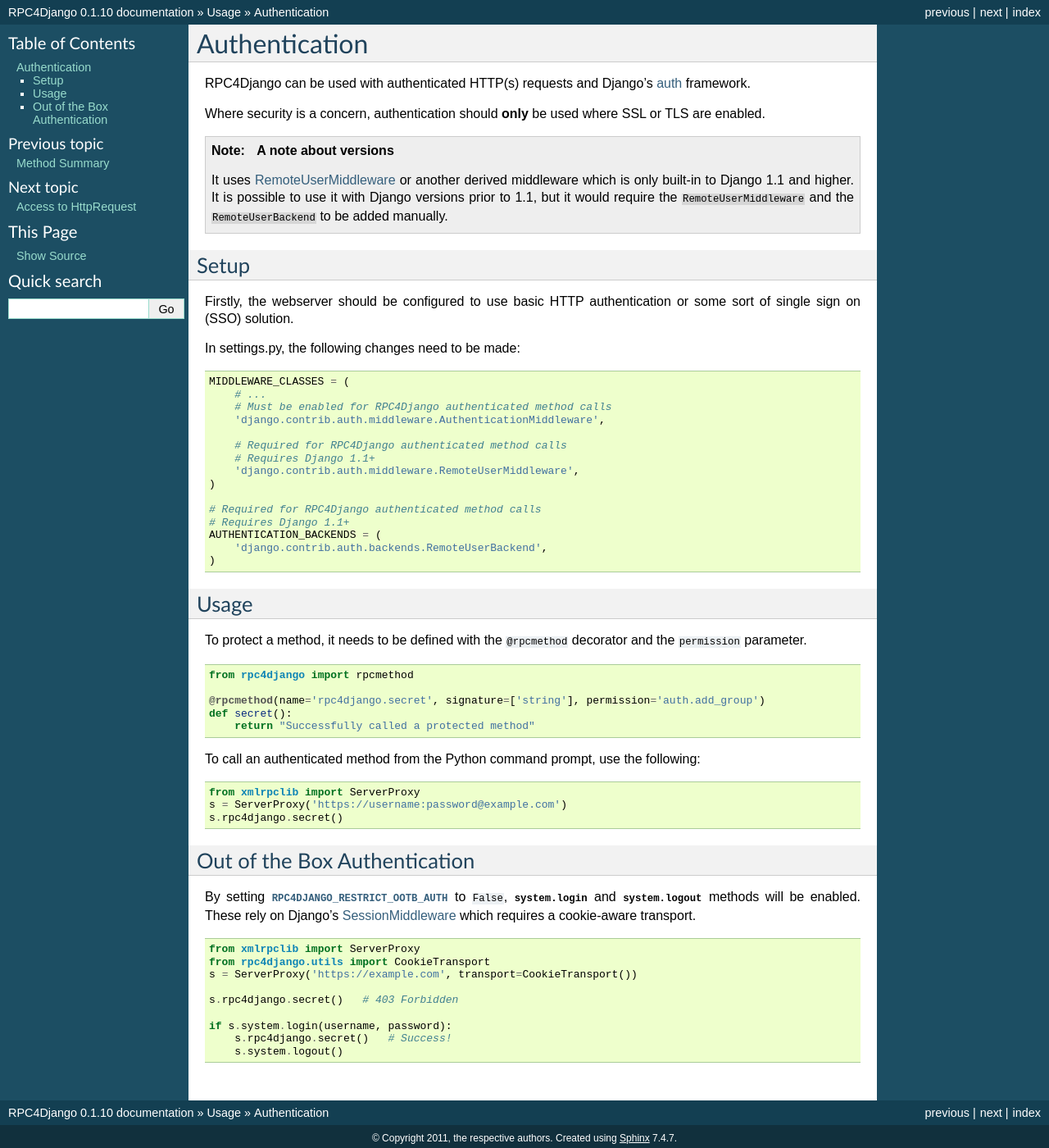
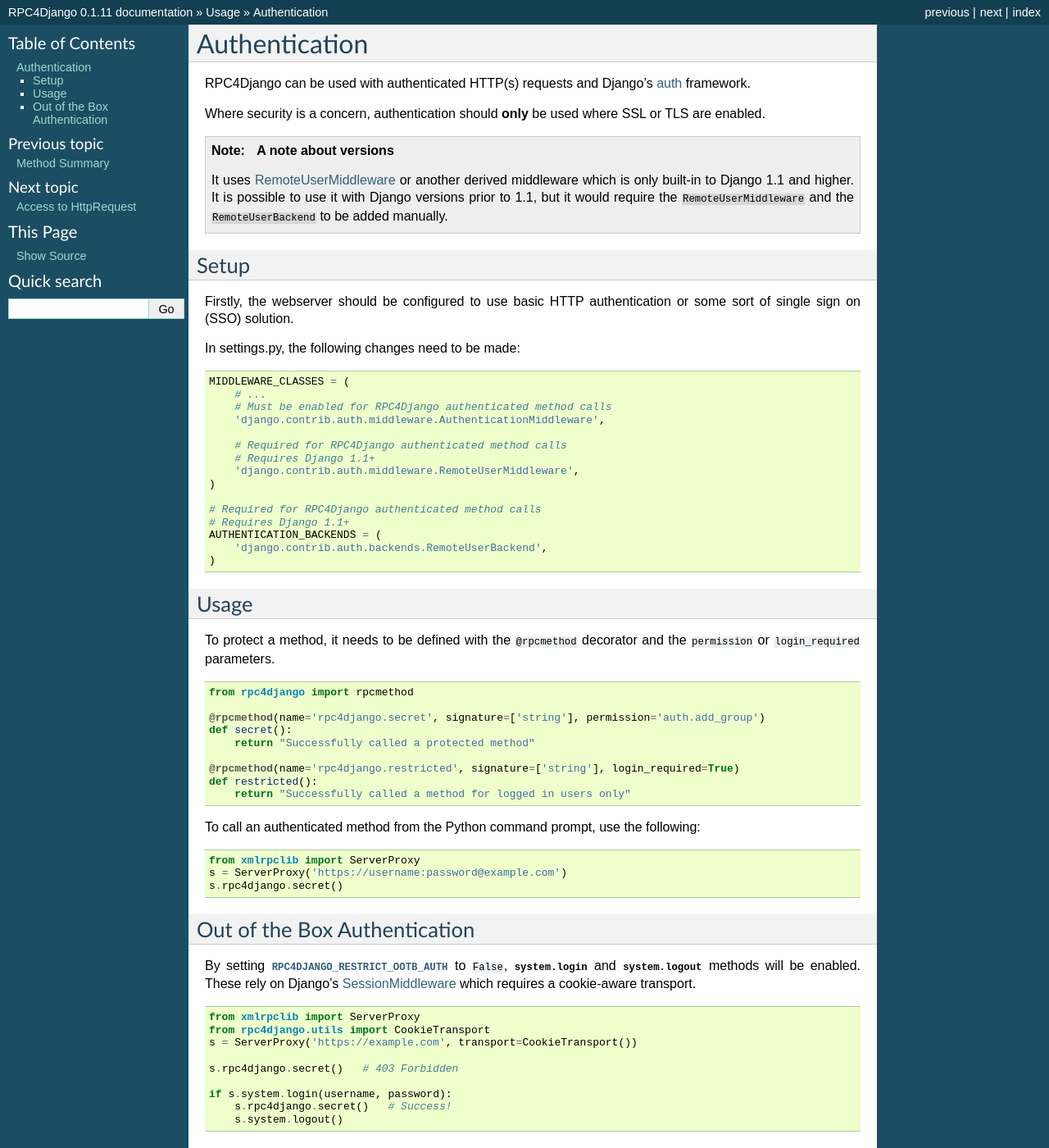
Before and after one commit to rpc4django/rpc4django, a Sphinx documentation site: the page built from docs/usage/auth.txt, in a window 1280 px wide and 1400 px high. Shown: the whole window at 82% size. Built offline with Sphinx 7.4.7, drawn with Linux system fonts in a browser that asks for light colours; some of the changed text lies outside the part shown.

Commit message:
Added docs for the login_required decorator

```diff
--- a/docs/changelog.txt
+++ b/docs/changelog.txt
@@ -1,5 +1,11 @@
 Changelog
 =========
+
+**Version 0.1.11 (21 December 2011)**
+
+- Added a login_required parameter to the @rpcmethod decorator `#2`_
+
+.. _#2: https://github.com/davidfischer/rpc4django/pull/2/files?w=1
 
 **Version 0.1.10 (14 November 2011)**
 
--- a/docs/overview.txt
+++ b/docs/overview.txt
@@ -39,6 +39,7 @@
 Contributors
 ------------
 - `David Fischer`_ (`wish list`_)
+- Alessandro Pasotti
 
 .. _David Fischer: mailto:rpc4django@davidfischer.name
 .. _wish list: http://amzn.com/w/1Z1GLQYQPFBT1
--- a/docs/usage/auth.txt
+++ b/docs/usage/auth.txt
@@ -44,7 +44,7 @@
 Usage
 -----
 
-To protect a method, it needs to be defined with the ``@rpcmethod`` decorator and the ``permission`` parameter.
+To protect a method, it needs to be defined with the ``@rpcmethod`` decorator and the ``permission`` or ``login_required`` parameters.
 
 ::
 
@@ -53,6 +53,10 @@
     @rpcmethod(name='rpc4django.secret', signature=['string'], permission='auth.add_group')
     def secret():
         return "Successfully called a protected method"
+
+    @rpcmethod(name='rpc4django.restricted', signature=['string'], login_required=True)
+    def restricted():
+        return "Successfully called a method for logged in users only"
 
 To call an authenticated method from the Python command prompt, use the following:
 
--- a/rpc4django/__init__.py
+++ b/rpc4django/__init__.py
@@ -37,7 +37,7 @@
 
 _MAJOR = 0
 _MINOR = 1
-_PATCH = 10
+_PATCH = 11
 
 __version__ = str(_MAJOR) + '.' + str(_MINOR) + '.' + str(_PATCH)
 
--- a/setup.py
+++ b/setup.py
@@ -84,7 +84,7 @@
 
 setup(
     name = 'rpc4django',
-    version = '0.1.10',
+    version = '0.1.11',
     description = 'Handles JSONRPC and XMLRPC requests easily with Django',
     long_description = long_description,
     author = 'David Fischer',
```
Also changed, not shown: 2 other files.
